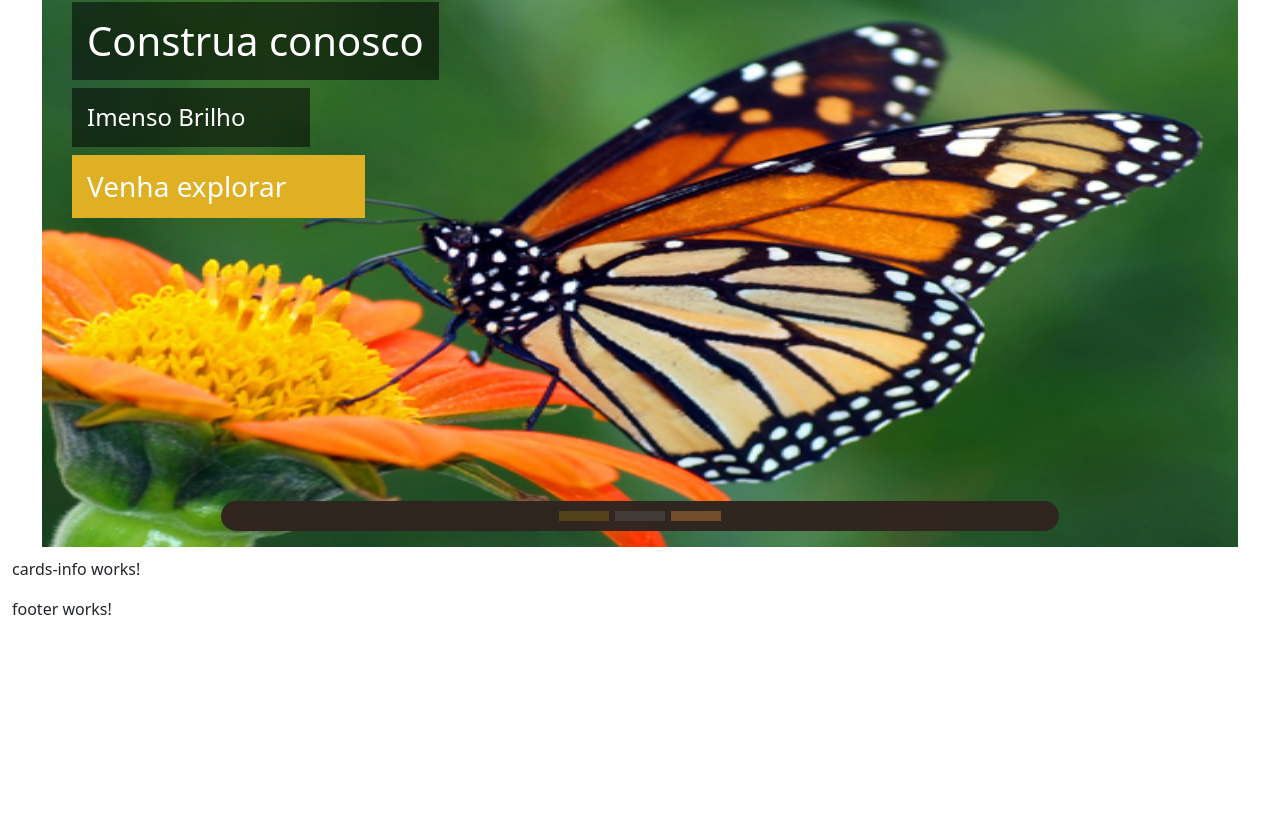
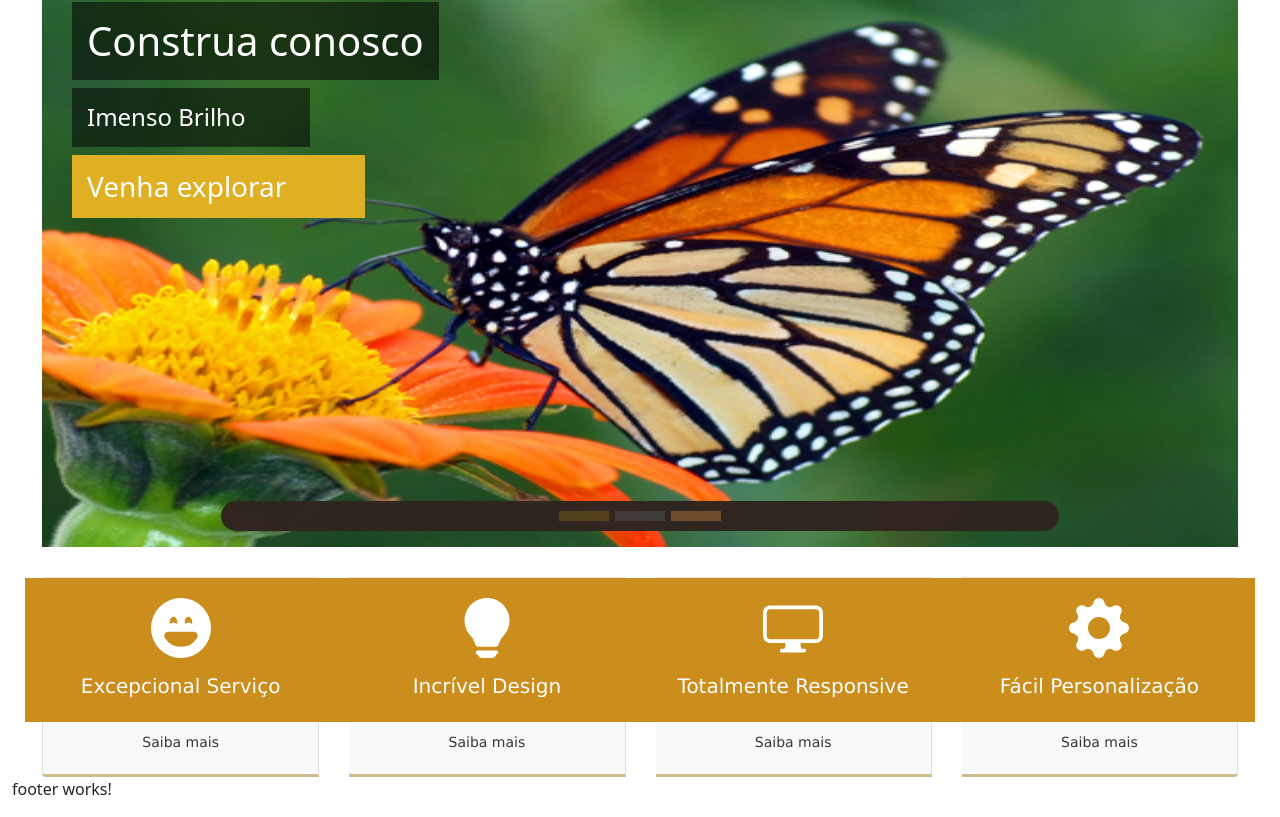
Before and after one commit to MariaFernandaSSO/R-plica-Template-Alcatron-Wordpress, an Angular app in the folder prjTemplateAlcatron/: page / in a window 1280 px wide. Shown: the part 219-1036 px from the top of the page. Before the commit the page ends 856 px from the top, so only its background shows below. Built offline with nearby package versions, Linux system fonts and the light colour scheme.

Commit message:
Finalizado o subcomponente cards-info - também foram utilizados vetores neste para exibir o texto e os icons

```diff
--- a/prjTemplateAlcatron/src/app/components/home/cards-info/cards-info.component.css
+++ b/prjTemplateAlcatron/src/app/components/home/cards-info/cards-info.component.css
@@ -0,0 +1,39 @@
+#container-card {
+  margin-top: 30px;
+}
+
+.card {
+  margin: 0px 30px;
+  text-align: center;
+  background-color: #ffffff;
+  border-bottom: 3px solid #9e802586;
+  height: 200px;
+  color:white;
+  font-family: Verdana, Geneva, Tahoma, sans-serif;
+  font-size: 13px;
+  align-items: center;
+}
+
+img {
+  margin-top: 20px;
+  width: 60px;
+  height: 60px;
+}
+
+.bg-light {
+  width: 100%;
+  height: 90px;
+  text-align: center;
+  padding-top: 10px;
+}
+
+.bg-light > a {
+  text-decoration: none;
+  font-size: 14px;
+  color: rgba(41, 41, 41, 0.932);
+}
+
+.color {
+   width: 312px;
+   background-color: #cb8d1c;;
+}
--- a/prjTemplateAlcatron/src/app/components/home/cards-info/cards-info.component.html
+++ b/prjTemplateAlcatron/src/app/components/home/cards-info/cards-info.component.html
@@ -1 +1,13 @@
-<p>cards-info works!</p>
+<div id="container-card">
+    <div class="card-group">
+        <div *ngFor="let c of cards"  class="card">
+            <div class="color">
+                <img [src]="c.icon" class="card-img-top" >
+                  <div class="card-body">
+                    <h5 class="card-title">{{c.text}}</h5>
+                    </div>
+            </div>
+          <div class="bg-light"><a href="#">Saiba mais</a></div>
+        </div>
+      </div>
+</div>
--- a/prjTemplateAlcatron/src/app/components/home/cards-info/cards-info.component.ts
+++ b/prjTemplateAlcatron/src/app/components/home/cards-info/cards-info.component.ts
@@ -7,6 +7,24 @@ import { Component, OnInit } from '@angular/core';
 })
 export class CardsInfoComponent implements OnInit {
 
+  cards = [
+    {
+      icon : '../../../../assets/svgs/emoji-laughing-fill.svg',
+      text : 'Excepcional Serviço'
+    },
+    {
+      icon : '../../../../assets/svgs/lightbulb-fill.svg',
+      text : 'Incrível Design'
+    },
+    {
+      icon : '../../../../assets/svgs/display (1).svg',
+      text : 'Totalmente Responsive'
+    },
+    {
+      icon : '../../../../assets/svgs/gear-fill.svg',
+      text : 'Fácil Personalização'
+    }
+  ]
   constructor() { }
 
   ngOnInit(): void {
```
